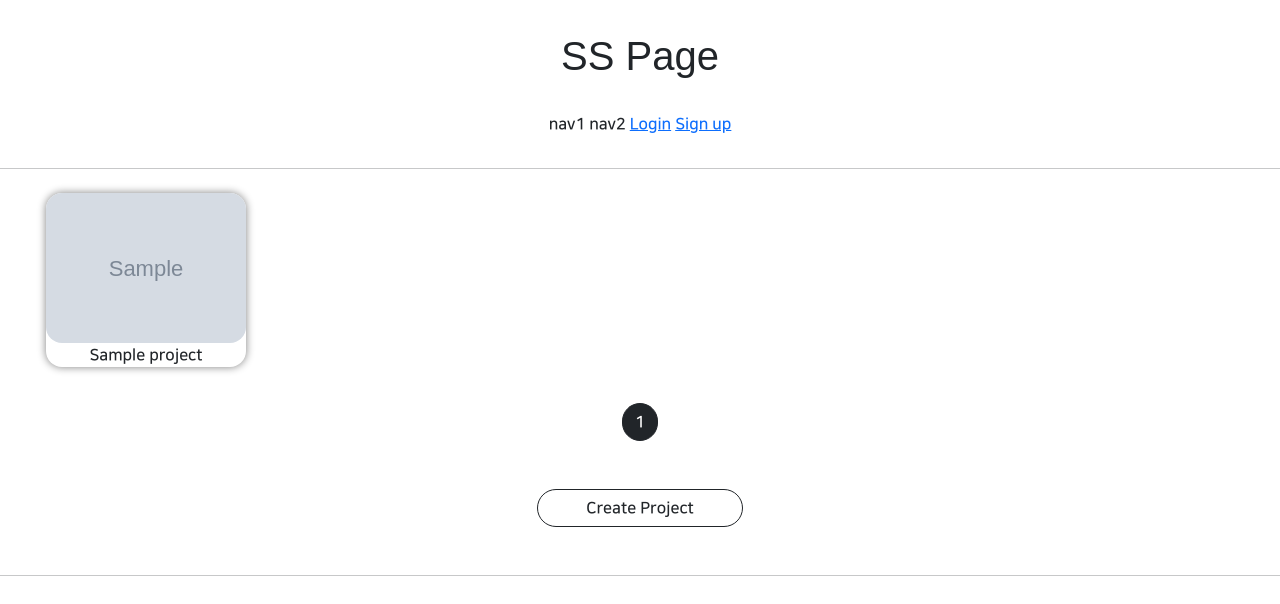
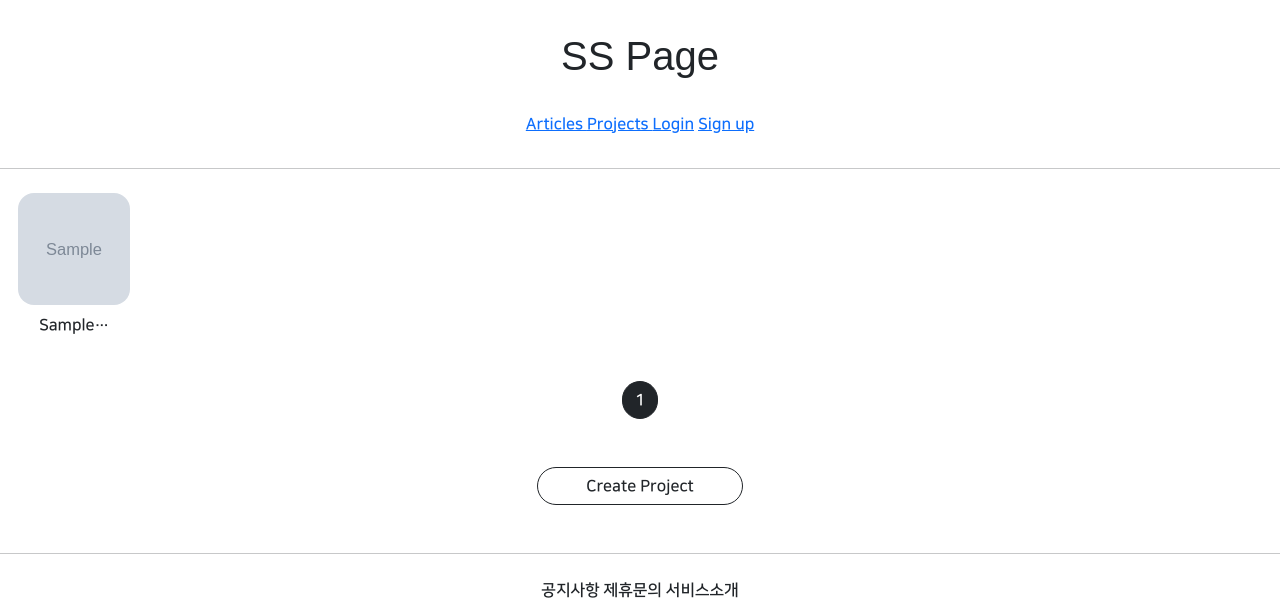
Before and after one commit to NOESYU/Class6, a Django app: page /project/list/ in a window 1280 px wide. Shown: the top 604 px of the page. Run offline with Django 3.2, Linux system fonts and the light colour scheme; tables that the repository leaves empty hold one stand-in row (values such as "Sample post"); grey boxes marked "Sample" are stand-in pictures; parts of the project's set-up code (start-up, migrations or seed data) failed here and were passed over; some libraries are stand-ins or nearby versions; some web fonts are replaced.

Commit message:
210817 django class commit 2

```diff
--- a/projectapp/templates/projectapp/list.html
+++ b/projectapp/templates/projectapp/list.html
@@ -9,19 +9,18 @@
         }
 
         .container div {
-            {#모바일용크기 지정해주고 최대크기 지정함으로써 피씨도#}
-            width: 45%;
-                max-width: 200px;
             display: flex;
             justify-content: center;
             align-items: center;
             border-radius: 1rem;
             flex-direction: column;
-            box-shadow: 0 0 .5rem grey;
         }
 
         .container img {
-            width: 100%;
+            width: 7rem;
+            height: 7rem;
+            {# 이미지 눌리는거 방지하는 css 속성 #}
+            object-fit: cover; ;
             border-radius: 1rem;
         }
     </style>
@@ -33,7 +32,10 @@
                 <a href="{% url 'projectapp:detail' pk=project.pk %}">
                     <img src="{{ project.image.url }}" alt="">
                 </a>
-            <span>{{ project.name }}</span>
+            <span class="NNS_B m-2">
+                {# 게시판 이름 너무 길면 문자 절삭해주는 #}
+                {{ project.name | truncatechars:7}}
+            </span>
             </div>
         {% endfor %}
     </div>
--- a/templates/header.html
+++ b/templates/header.html
@@ -6,8 +6,16 @@
         <h1>SS Page</h1>
     </div>
     <div class="header_button">
-        <span>nav1</span>
-        <span>nav2</span>
+        <span>
+            <a href="{% url 'articleapp:list' %}">
+                Articles
+            </a>
+        </span>
+        <span>
+            <a href="{% url 'projectapp:list' %}">
+                Projects
+            </a>
+        </span>
         <!--로그인 상태와 로그아웃 상태에 따라 다르게 보여주기-->
         {% if not user.is_authenticated %}
         <span>
```
